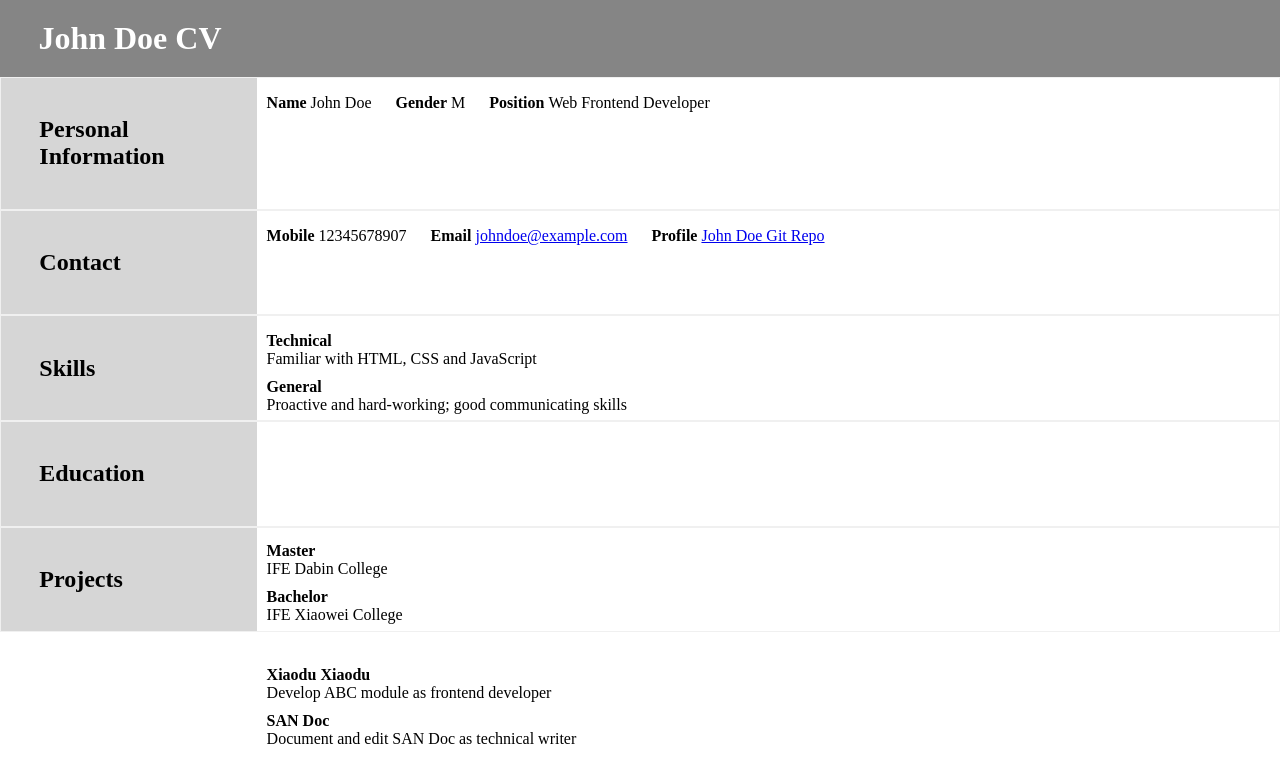
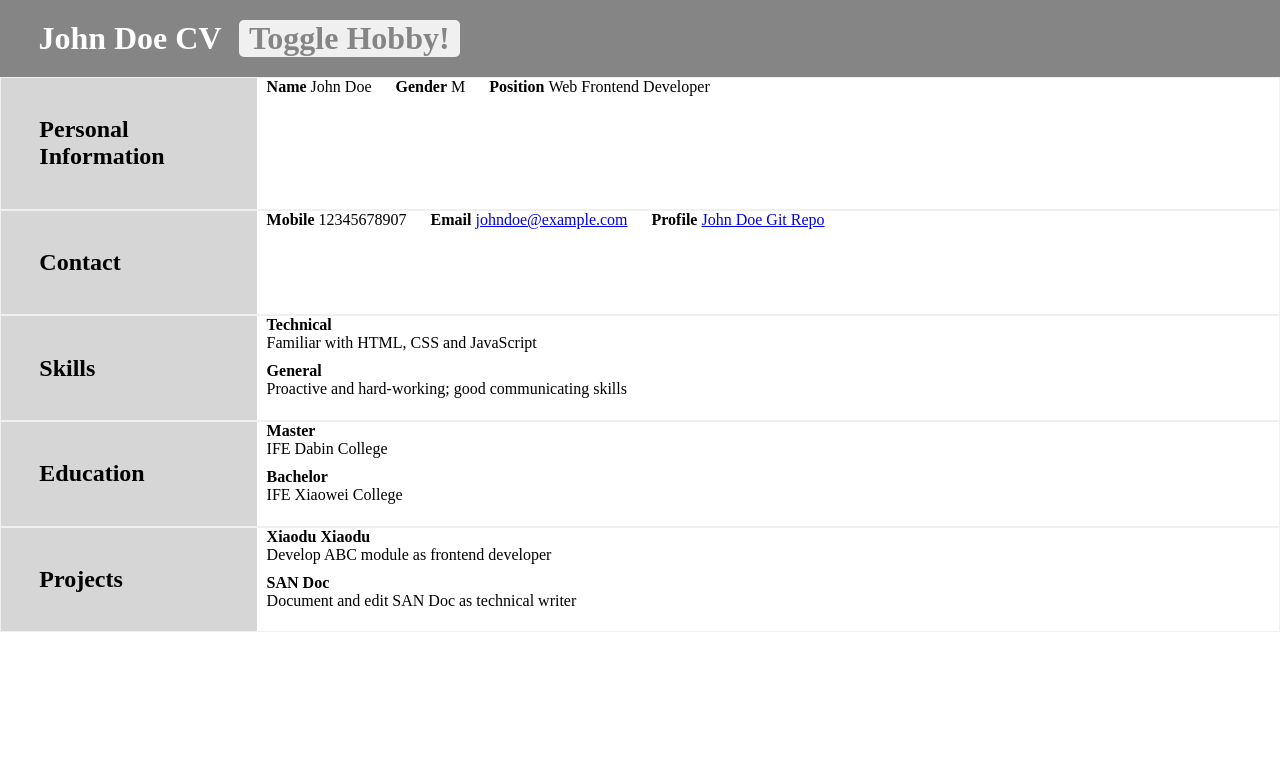
Before and after one commit to 06rx07/JohnDoeCV, a plain HTML site: page resume.html in a window 1280 px wide. Shown: the top 782 px of the page. Drawn offline with Linux system fonts and the light colour scheme.

Commit message:
Add button to toggle hobby

```diff
--- /dev/null
+++ b/exercise.js
@@ -0,0 +1,8 @@
+function toggleHobby() {
+    const getHobby = document.getElementById('hobby');
+    if(getHobby.classList.contains('visible')){
+        getHobby.classList.remove('visible');
+    } else {
+        getHobby.classList.add('visible');
+    }
+}
--- a/resume.html
+++ b/resume.html
@@ -7,7 +7,12 @@
     </head>
     <body>
         <div id="cv-body">
-            <h1>John Doe CV</h1>
+            <h1>
+                John Doe CV
+                <div class="action-btn" id="show-hobby-btn" onclick="toggleHobby()">
+                    Toggle Hobby!
+                </div>
+            </h1>
             <div id="right-column">
                 <section>
                     <h2>Personal Information</h2>
@@ -70,7 +75,20 @@
                         </li>
                     </ul>
                 </section>
+                <section id="hobby" class="invisible">
+                    <h2>Hobby</h2>
+                    <ul class="one-line">
+                        <li>
+                            <b>Travel</b>
+                        </li>
+                        <li>
+                            <b>Coding</b>
+                        </li>
+                    </ul>
+                </section>
             </div>
         </div>
+
+        <script src="./exercise.js"></script>
     </body>
 </html>
--- a/style_1.css
+++ b/style_1.css
@@ -1,3 +1,12 @@
+.action-btn {
+    background: #f0f0f0;
+    padding: 0 10px;
+    display: inline-block;
+    color: #858585;
+    cursor: pointer;
+    border-radius: 5px;
+    margin-left: 10px;
+}
 ul {
     list-style: none;
     padding-left: 0px;
@@ -14,3 +23,9 @@ ul li b {
 .one-line li b {
     display: inline;
 }
+.invisible {
+    visibility: hidden;
+}
+.visible {
+    visibility: visible;
+}
--- a/style_2.css
+++ b/style_2.css
@@ -10,6 +10,14 @@ h1 {
     text-align: center;
     padding-top: 50px;
     float: left;
+}
+.action-btn {
+    background: #f0f0f0;
+    padding: 10px 0;
+    color: #65a6fa;
+    cursor: pointer;
+    border-radius: 5px;
+    margin-top: 10px;
 }
 #right-column{
     background-color: white;
@@ -33,3 +41,9 @@ ul li b {
 .one-line li b {
     display: inline;
 }
+.invisible {
+    visibility: hidden;
+}
+.visible {
+    visibility: visible;
+}
--- a/style_3.css
+++ b/style_3.css
@@ -10,6 +10,15 @@ h1 {
 }
 section{
     border: 1px solid #f0f0f0;
+}
+.action-btn {
+    background: #f0f0f0;
+    padding: 0 10px;
+    display: inline-block;
+    color: #858585;
+    cursor: pointer;
+    border-radius: 5px;
+    margin-left: 10px;
 }
 h2 {
     width: 17%;
@@ -24,6 +33,7 @@ ul {
     padding-left: 0px;
     width: 80%;
     float: right;
+    margin: 0;
 }
 ul li {
     margin: 0 10px 10px 10px;
@@ -37,3 +47,9 @@ ul li b {
 .one-line li b {
     display: inline;
 }
+.invisible {
+    visibility: hidden;
+}
+.visible {
+    visibility: visible;
+}
```
